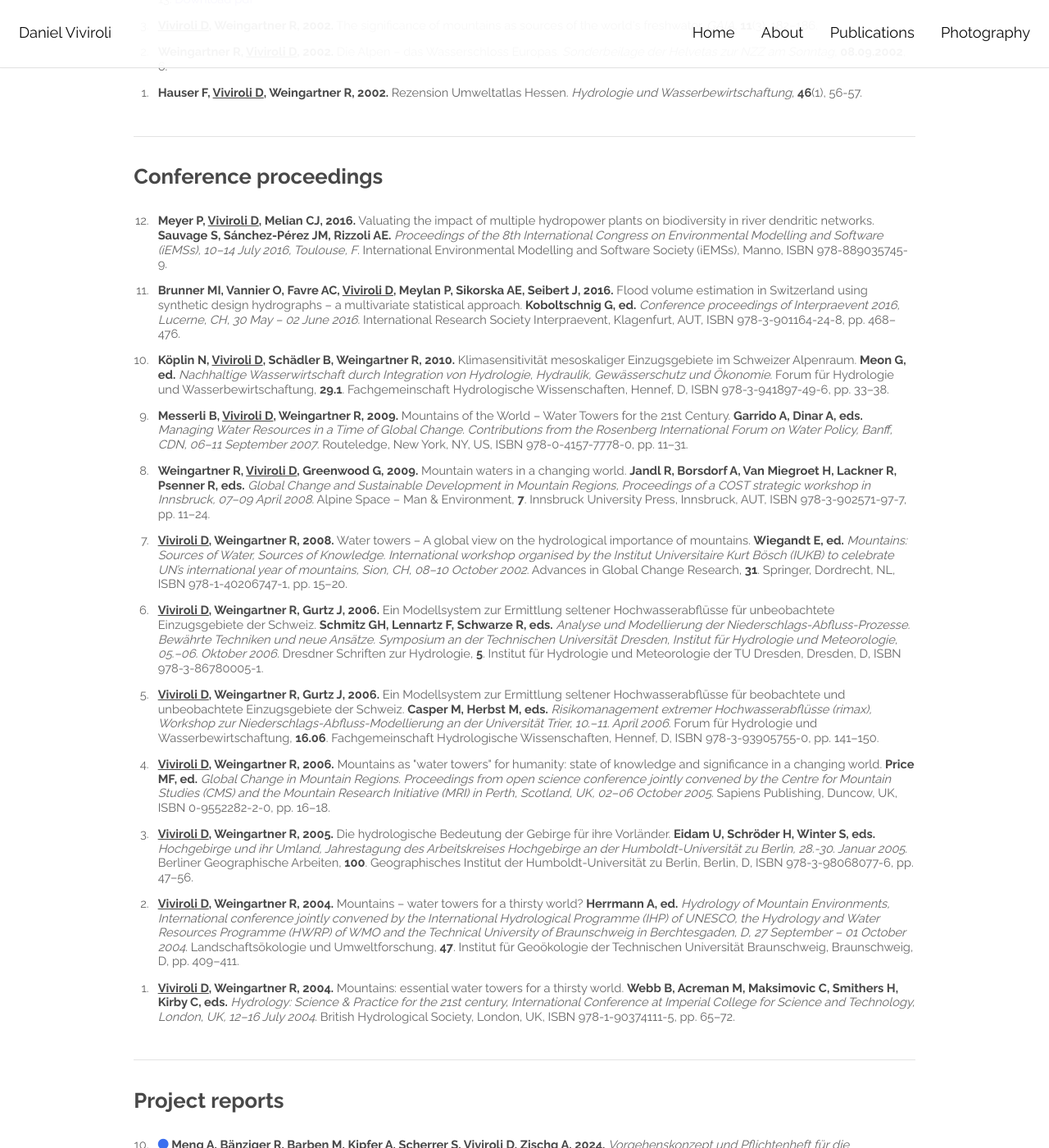
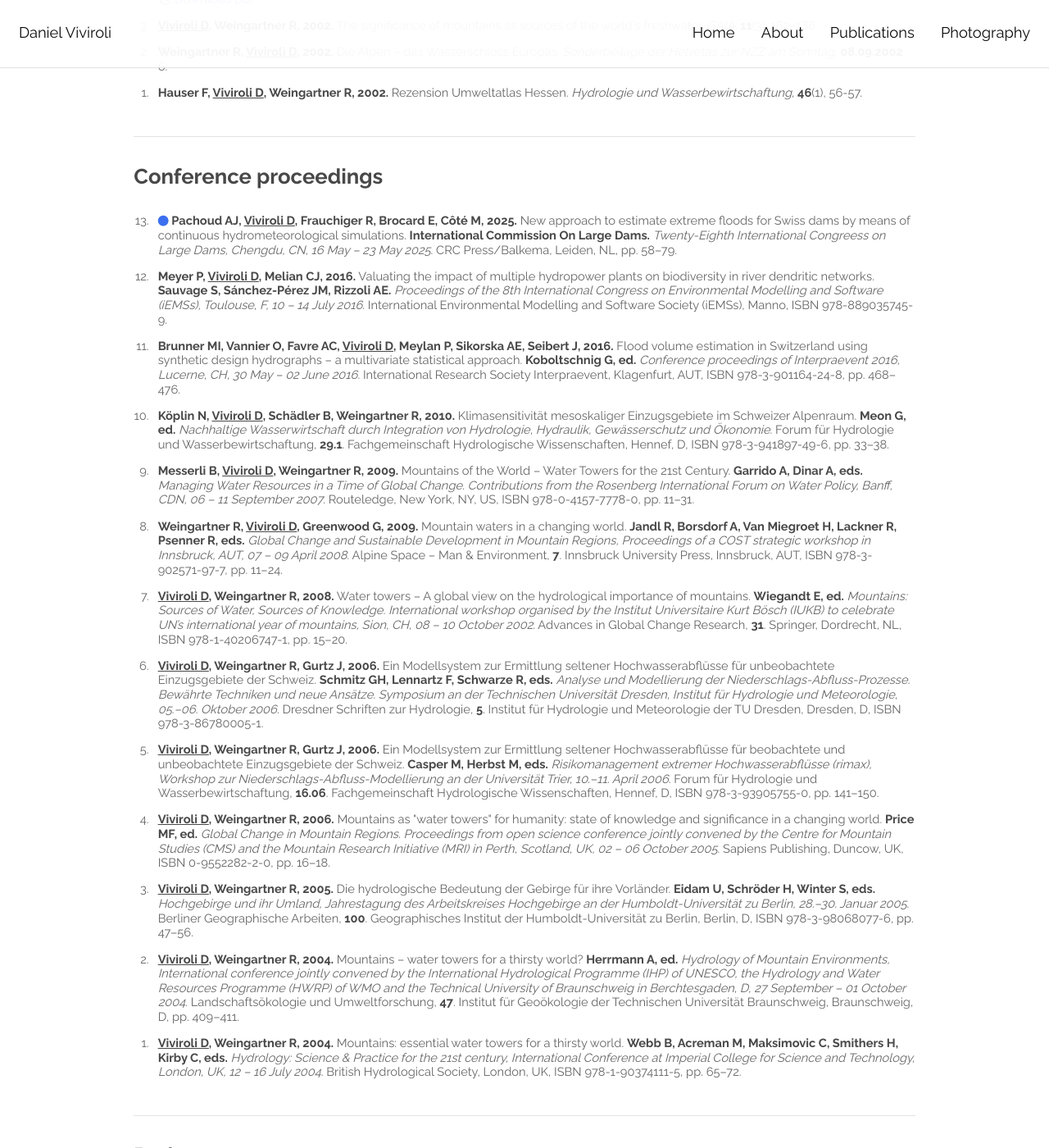
Before and after one commit to dviviroli/dviviroli.github.io, a Jekyll site: the page built from publications.html, in a window 1280 px wide and 1400 px high, scrolled down 6926 px. Shown: the whole window at 82% size. Built offline with Jekyll 4.4.1, drawn with Linux system fonts in a browser that asks for light colours; some web fonts are replaced; a script that is not in the unit is left out; comment, search, counter and statistics services are not loaded; some of the changed text lies outside the part shown.

Commit message:
publication update

```diff
--- a/_data/publications_conference-proceedings.yml
+++ b/_data/publications_conference-proceedings.yml
@@ -1,16 +1,18 @@
-# - authors: Pachoud AJ, Viviroli D, Frauchiger R, Brocard E, Côté M
-  # year: 2025
-  # title: New approach to estimate extreme floods for Swiss dams by means of continuous hydrometeorological simulations
-  # editors: .............................................
-  # booktitle: ..............................
-  # publisher: ------------------------
-  # place: Chengdu, CN
+- authors: Pachoud AJ, Viviroli D, Frauchiger R, Brocard E, Côté M
+  year: 2025
+  title: New approach to estimate extreme floods for Swiss dams by means of continuous hydrometeorological simulations
+  editors: International Commission On Large Dams
+  booktitle: "Twenty-Eighth International Congreess on Large Dams, Chengdu, CN, 16 May – 23 May 2025"
+  publisher: "CRC Press/Balkema"
+  place: Leiden, NL
+  pages: 58–79
+  new: Y
 
 - authors: Meyer P, Viviroli D, Melian CJ
   year: 2016
   title: Valuating the impact of multiple hydropower plants on biodiversity in river dendritic networks
   editors: Sauvage S, Sánchez-Pérez JM, Rizzoli AE
-  booktitle: Proceedings of the 8th International Congress on Environmental Modelling and Software (iEMSs), 10–14 July 2016, Toulouse, F
+  booktitle: Proceedings of the 8th International Congress on Environmental Modelling and Software (iEMSs), Toulouse, F, 10 – 14 July 2016
   publisher: International Environmental Modelling and Software Society (iEMSs)
   place: Manno
   isbn: 978-889035745-9
@@ -41,7 +43,7 @@
   year: 2009
   title: Mountains of the World – Water Towers for the 21st Century
   editors: Garrido A, Dinar A, eds
-  booktitle: Managing Water Resources in a Time of Global Change. Contributions from the Rosenberg International Forum on Water Policy, Banff, CDN, 06–11 September 2007
+  booktitle: Managing Water Resources in a Time of Global Change. Contributions from the Rosenberg International Forum on Water Policy, Banff, CDN, 06 – 11 September 2007
   publisher: Routeledge
   place: New York, NY, US
   isbn: 978-0-4157-7778-0
@@ -51,7 +53,7 @@
   year: 2009
   title: Mountain waters in a changing world
   editors:  Jandl R, Borsdorf A, Van Miegroet H, Lackner R, Psenner R, eds
-  booktitle: Global Change and Sustainable Development in Mountain Regions, Proceedings of a COST strategic workshop in Innsbruck, 07–09 April 2008
+  booktitle: Global Change and Sustainable Development in Mountain Regions, Proceedings of a COST strategic workshop in Innsbruck, AUT, 07 – 09 April 2008
   series:  Alpine Space – Man & Environment
   volume: 7
   publisher: Innsbruck University Press
@@ -63,7 +65,7 @@
   year: 2008
   title: Water towers – A global view on the hydrological importance of mountains
   editors: Wiegandt E, ed
-  booktitle: "Mountains: Sources of Water, Sources of Knowledge. International workshop organised by the Institut Universitaire Kurt Bösch (IUKB) to celebrate UN’s international year of mountains, Sion, CH, 08–10 October 2002"
+  booktitle: "Mountains: Sources of Water, Sources of Knowledge. International workshop organised by the Institut Universitaire Kurt Bösch (IUKB) to celebrate UN’s international year of mountains, Sion, CH, 08 – 10 October 2002"
   series: Advances in Global Change Research
   volume: 31
   publisher: Springer
@@ -98,7 +100,7 @@
   year: 2006
   title: "Mountains as \"water towers\" for humanity: state of knowledge and significance in a changing world"
   editors: Price MF, ed
-  booktitle: Global Change in Mountain Regions. Proceedings from open science conference jointly convened by the Centre for Mountain Studies (CMS) and the Mountain Research Initiative (MRI) in Perth, Scotland, UK, 02–06 October 2005
+  booktitle: Global Change in Mountain Regions. Proceedings from open science conference jointly convened by the Centre for Mountain Studies (CMS) and the Mountain Research Initiative (MRI) in Perth, Scotland, UK, 02 – 06 October 2005
   publisher: Sapiens Publishing
   place: Duncow, UK
   isbn: 0-9552282-2-0
@@ -108,7 +110,7 @@
   year: 2005
   title: Die hydrologische Bedeutung der Gebirge für ihre Vorländer
   editors: Eidam U, Schröder H, Winter S, eds
-  booktitle:  Hochgebirge und ihr Umland, Jahrestagung des Arbeitskreises Hochgebirge an der Humboldt-Universität zu Berlin, 28.-30. Januar 2005
+  booktitle:  Hochgebirge und ihr Umland, Jahrestagung des Arbeitskreises Hochgebirge an der Humboldt-Universität zu Berlin, 28.–30. Januar 2005
   series: Berliner Geographische Arbeiten
   volume: 100
   publisher: Geographisches Institut der Humboldt-Universität zu Berlin
@@ -132,7 +134,7 @@
   year: 2004
   title: "Mountains: essential water towers for a thirsty world"
   editors: Webb B, Acreman M, Maksimovic C, Smithers H, Kirby C, eds
-  booktitle: "Hydrology: Science & Practice for the 21st century, International Conference at Imperial College for Science and Technology, London, UK, 12–16 July 2004"
+  booktitle: "Hydrology: Science & Practice for the 21st century, International Conference at Imperial College for Science and Technology, London, UK, 12 – 16 July 2004"
   publisher: British Hydrological Society
   place: London, UK
   isbn: 978-1-90374111-5
--- a/_data/publications_datasets.yml
+++ b/_data/publications_datasets.yml
@@ -24,7 +24,7 @@
 
 - authors: Höge M, Kauzlaric M, Siber R, Schönenberger U, Horton P, Schwanbeck J, Floriancic MG, Viviroli D, Wilhelm S, Sikorska-Senoner AE, Addor N, Brunner M, Pool S, Zappa M, Fenicia F
   year: 2023
-  title: Catchment attributes and hydro-meteorological time series for large-sample studies across hydrologic Switzerland (CAMELS-CH).
+  title: Catchment attributes and hydro-meteorological time series for large-sample studies across hydrologic Switzerland (CAMELS-CH)
   repository: Zenodo Digital Repository
   doi: 10.5281/zenodo.10354485
   openaccess: Y
```
